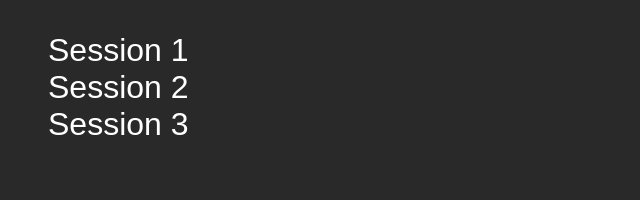
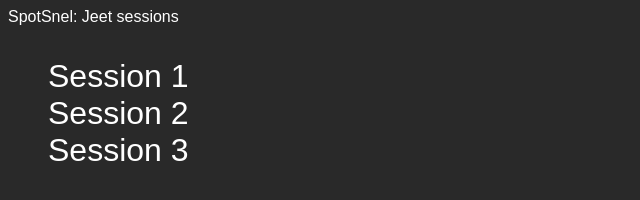
Before and after one commit to spotsnel/jeet, a plain HTML site: page index.html in a window 1280 px wide. Shown: the whole page, without its empty margins (0-640 px from the left). Drawn offline with Linux system fonts and the light colour scheme.

Commit message:
Page title

```diff
--- a/index.html
+++ b/index.html
@@ -19,10 +19,13 @@
     </style>
   </head>
   <body>
-    <ul>
-      <li><a href="https://spotsnel.nl/jeet/session1/">Session 1</a></li>
-      <li><a href="https://spotsnel.nl/jeet/session2/">Session 2</a></li>
-      <li><a href="https://spotsnel.nl/jeet/session3/">Session 3</a></li>
-    </ul>
+    <div id="lobby">
+      <span>SpotSnel: Jeet sessions</span>
+      <ul>
+        <li><a href="https://spotsnel.nl/jeet/session1/">Session 1</a></li>
+        <li><a href="https://spotsnel.nl/jeet/session2/">Session 2</a></li>
+        <li><a href="https://spotsnel.nl/jeet/session3/">Session 3</a></li>
+      </ul>
+    </div>
   </body>
 </html>
```
